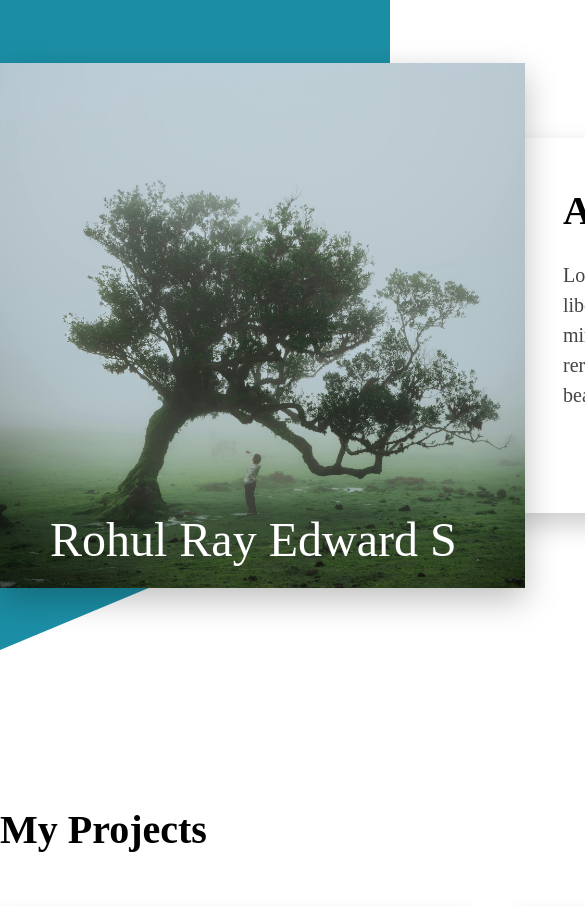
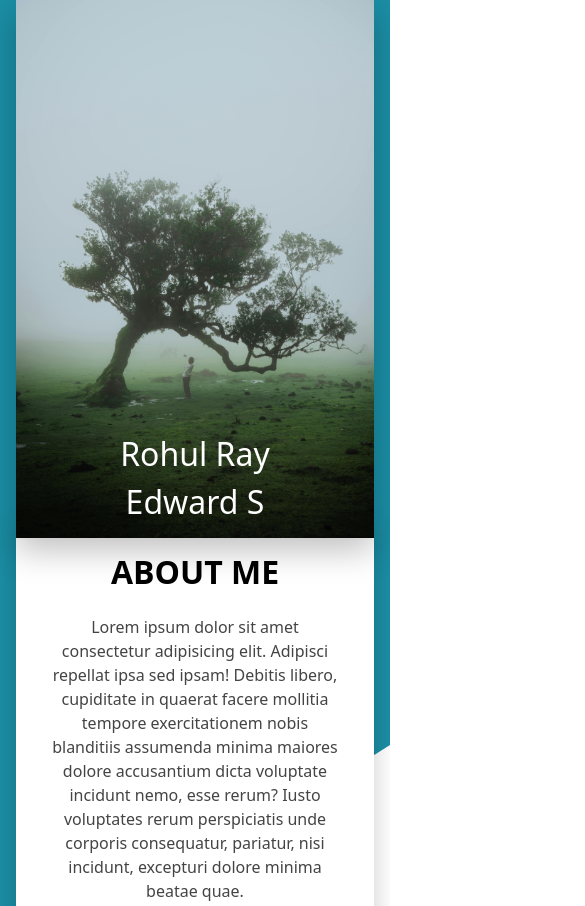
Before and after one commit to Hashcat07/Homepage, a plain HTML site: page index.html in a window 390 px wide. Shown: the top 906 px of the page, 585 px wide, since content can reach past the window. Drawn offline with Linux system fonts and the light colour scheme.

Commit message:
feat(layout): complete responsive portfolio layout

```diff
--- a/index.html
+++ b/index.html
@@ -54,7 +54,7 @@
 
 
   <main class="main-content">
-
+<div class="container">
     <div class="projects-header">
       <h3>My Projects</h3>
     </div>
@@ -214,14 +214,14 @@ Lorem ipsum, dolor sit amet consectetur adipisicing elit. Inventore aliquid volu
         </div>
       </div>
 
-
+</div>
     </div>
 
   </main>
 
 
-  <footer class="contact">
-
+  <footer class="footer">
+<div class="container">
     <div class="footer-content">
       <h1>Contact me</h1>
           <p>
@@ -259,7 +259,7 @@ Lorem ipsum, dolor sit amet consectetur adipisicing elit. Inventore aliquid volu
     <div class="footer-image">
       <img src="./assets/pexels-leo-gilmant-1144880343-36044200.jpg" alt="Image of me">
     </div>
-
+</div>
   </footer>
 
 </body>
--- a/styles.css
+++ b/styles.css
@@ -1,6 +1,6 @@
-/* =========================
-   CSS RESET
-========================= */
+/* ========================== */
+/* RESET */
+/* ========================== */
 
 *, *::before, *::after {
   box-sizing: border-box;
@@ -13,6 +13,7 @@
 body {
   line-height: 1.5;
   -webkit-font-smoothing: antialiased;
+  font-family: system-ui, sans-serif;
 }
 
 img, picture, video, canvas, svg {
@@ -32,21 +33,37 @@ p, h1, h2, h3, h4, h5, h6 {
   isolation: isolate;
 }
 
-/* =========================
-   ROOT VARIABLES
-========================= */
+
+
+/* ========================== */
+/* VARIABLES */
+/* ========================== */
 
 :root {
   --bg-color: #1b8ea5;
 }
 
-/* =========================
-   HEADER
-========================= */
+
+
+/* ========================== */
+/* LAYOUT CONTAINER */
+/* ========================== */
+
+.container {
+  width: 92%;
+  max-width: 1500px;
+  margin: 0 auto;
+}
+
+
+
+/* ========================== */
+/* HEADER */
+/* ========================== */
 
 header {
   position: relative;
-  height: 650px;
+  min-height: 650px;
 }
 
 .header-bg {
@@ -58,13 +75,13 @@ header {
 }
 
 header .container {
-  width: 1500px;
-  margin: 0 auto;
-  height: 650px;
   display: flex;
   align-items: center;
   gap: 50px;
+  min-height: 650px;
 }
+
+
 
 /* Profile */
 
@@ -91,11 +108,13 @@ header .container {
   font-weight: 400;
 }
 
+
+
 /* About */
 
 header .container .about {
-  width: 900px;
-  height: 375px;
+  flex: 1;
+  min-height: 375px;
   background: white;
   padding: 50px;
   margin-left: -62px;
@@ -127,12 +146,13 @@ header .container .about {
   height: 35px;
 }
 
-/* =========================
-   MAIN
-========================= */
+
+
+/* ========================== */
+/* MAIN */
+/* ========================== */
 
 .main-content {
-  width: 1500px;
   margin: 150px auto;
 }
 
@@ -141,6 +161,8 @@ header .container .about {
   margin-bottom: 50px;
 }
 
+
+
 /* Project Grid */
 
 .project-container {
@@ -148,6 +170,8 @@ header .container .about {
   grid-template-columns: repeat(3,1fr);
   gap: 44px;
 }
+
+
 
 /* Cards */
 
@@ -192,20 +216,26 @@ header .container .about {
   height: 28px;
 }
 
-/* =========================
-   FOOTER
-========================= */
+
+
+/* ========================== */
+/* FOOTER */
+/* ========================== */
 
 footer {
   background-color: var(--bg-color);
   padding: 100px 0;
+}
+
+footer .container {
   display: flex;
   justify-content: center;
+  align-items: center;
   gap: 100px;
 }
 
 .footer-content {
-  width: 525px;
+  max-width: 525px;
   color: white;
 }
 
@@ -231,7 +261,9 @@ footer {
   fill: white;
 }
 
-/* Footer image */
+
+
+/* Footer Image */
 
 .footer-image {
   width: 525px;
@@ -243,3 +275,119 @@ footer {
   height: 100%;
   object-fit: cover;
 }
+
+
+
+/* ========================== */
+/* TABLET */
+/* ========================== */
+
+@media (max-width: 1024px) {
+
+  header .container {
+    flex-direction: column;
+    justify-content: center;
+    align-items: center;
+    text-align: center;
+    gap: 30px;
+  }
+
+  .profile {
+    width: 420px;
+    height: 420px;
+  }
+
+  .profile h3 {
+    font-size: 2rem;
+    left: 50%;
+    transform: translateX(-50%);
+  }
+
+  header .container .about {
+    margin-left: 0;
+    margin-top: -80px;
+    width: 100%;
+    max-width: 700px;
+    padding: 40px;
+  }
+
+  .about h2 {
+    font-size: 2.2rem;
+  }
+
+  .about p {
+    font-size: 1.1rem;
+  }
+
+  .project-container {
+    grid-template-columns: repeat(2, 1fr);
+    gap: 35px;
+  }
+
+  .main-content {
+    margin: 120px 0;
+  }
+
+  footer .container {
+    flex-direction: column;
+    text-align: center;
+    gap: 60px;
+  }
+
+  .footer-image {
+    width: 420px;
+    height: 420px;
+  }
+
+  .footer-content {
+    max-width: 600px;
+  }
+
+  .contact-details {
+    justify-content: center;
+  }
+
+}
+
+
+
+/* ========================== */
+/* MOBILE */
+/* ========================== */
+
+@media (max-width: 700px) {
+
+  .profile {
+    width: 100%;
+    height: auto;
+  }
+
+  .profile h3 {
+    left: 50%;
+    transform: translateX(-50%);
+    font-size: 2rem;
+  }
+
+  header .container .about {
+    margin-top: -50px;
+    padding: 30px;
+  }
+
+  .about h2 {
+    font-size: 2rem;
+  }
+
+  .about p {
+    font-size: 1rem;
+  }
+
+  .project-container {
+    grid-template-columns: 1fr;
+  }
+
+  .footer-image {
+    width: 100%;
+    height: auto;
+  }
+
+}
```
